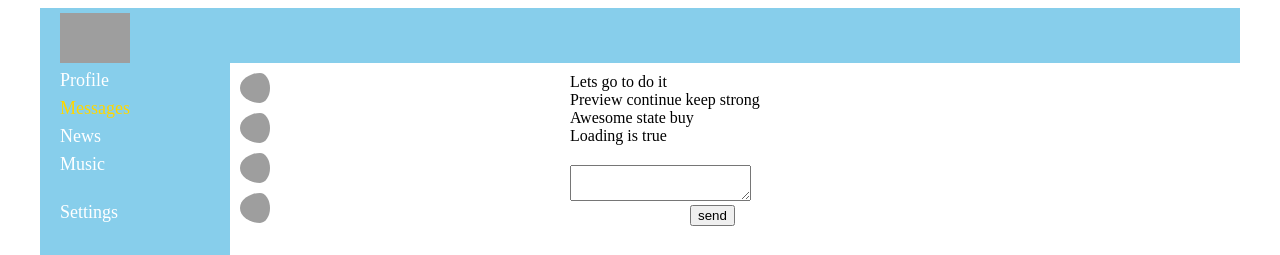
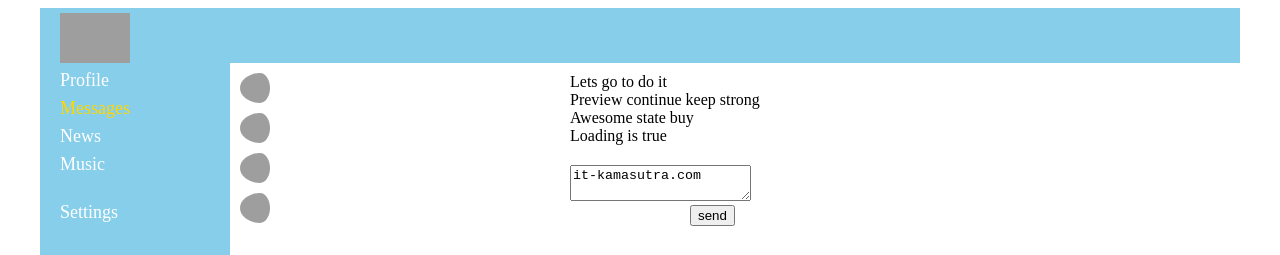
Before and after one commit to el0marca/social-network, a React (Create React App) app: page /dialogs in a window 1280 px wide. Shown: the top 255 px of the page. Built offline with nearby package versions, Linux system fonts and the light colour scheme; grey boxes are pictures that could not be loaded.

Commit message:
updateNewMessageText was added

```diff
--- a/src/components/App/App.jsx
+++ b/src/components/App/App.jsx
@@ -17,7 +17,7 @@ function App(props) {
         <Navbar friend={props.state.sidebar.friends}/>
         <div className='app-wrapper-content'>
           <Route path='/profile' render={()=> <Profile posts={props.state.profilePage.posts}/>} />
-          <Route path='/dialogs' render={()=><Dialogs dialogs={props.state.dialogsPage.dialogs} messages={props.state.dialogsPage.messages} PostMessage={props.PostMessage}/>} />
+          <Route path='/dialogs' render={()=><Dialogs dialogsPage={props.state.dialogsPage} PostMessage={props.PostMessage} updateNewMessageText={props.updateNewMessageText}/>} />
           <Route path='/news' component={News} />
           <Route path='/music' component={Music} />
           <Route path='/settings' component={Settings} />
--- a/src/components/Dialogs/Dialogs.jsx
+++ b/src/components/Dialogs/Dialogs.jsx
@@ -10,13 +10,19 @@ import Messages from './Message/Message';
 
 
 const Dialogs = (props) => {
-    const messageData = props.messages.map(d => <Messages message={d.message} />);
-    const dialogsData = props.dialogs.map(dialog => <Dialog name={dialog.name} id={dialog.id} img={dialog.img} />);
+    const messageData = props.dialogsPage.messages.map(d => <Messages message={d.message} />);
+    const dialogsData = props.dialogsPage.dialogs.map(dialog => <Dialog name={dialog.name} id={dialog.id} img={dialog.img} />);
 
-    const newPostElement=React.createRef();
+    let newPostElement=React.createRef();
+
     const send=()=>{
-        const text =newPostElement.current.value;
+        let text = newPostElement.current.value;
         props.PostMessage(text)
+    }
+
+    const onPostChange=()=>{
+        let text=newPostElement.current.value;
+        props.updateNewMessageText(text)
     }
 
     return (
@@ -26,7 +32,7 @@ const Dialogs = (props) => {
             </div>
             <div className="messages">
                 {messageData}
-                <div className={s.textArea}><textarea ref={newPostElement}></textarea>
+                <div className={s.textArea}><textarea onChange={onPostChange} value={props.dialogsPage.newMessageText} ref={newPostElement}></textarea>
                     <div>
                         <button onClick={send}>send</button>
                     </div>
--- a/src/index.js
+++ b/src/index.js
@@ -1,5 +1,5 @@
 import state from './redux/state.js';
-import {renderEntireTree} from './render.js';
-import {PostMessage} from './redux/state.js';
+import { renderEntireTree } from './render.js';
 
-renderEntireTree(state,PostMessage);
+
+renderEntireTree(state)
--- a/src/redux/state.js
+++ b/src/redux/state.js
@@ -1,6 +1,6 @@
-import {renderEntireTree} from '../render';
+import {renderEntireTree} from '../render'
 
-const state={dialogsPage:{
+let state={dialogsPage:{
     dialogs:[{name:'Alex',id:'1', img:'https://st3.depositphotos.com/15648834/17930/v/600/depositphotos_179308454-stock-illustration-unknown-person-silhouette-glasses-profile.jpg', altImg:'1'},
     {name:'John',id:'2', img:'https://images.pexels.com/photos/771742/pexels-photo-771742.jpeg?auto=compress&cs=tinysrgb&dpr=1&w=500', altImg:'2'},
     {name:'Leon',id:'3', img:'https://i.redd.it/v0caqchbtn741.jpg', altImg:'3'},
@@ -9,7 +9,11 @@ const state={dialogsPage:{
     messages:[{id:1,message:'Lets go to do it'},
     {id:2,message:'Preview continue keep strong'},
     {id:3,message:'Awesome state buy'},
-    {id:4,message:'Loading is true'}]},
+    {id:4,message:'Loading is true'}],
+
+    newMessageText:'it-kamasutra.com',
+},
+
 
     profilePage:{posts:[{message:"It's your first post",likesCount:'15'},
     {message:"It's your second post",likesCount:'38'},
@@ -30,10 +34,15 @@ const state={dialogsPage:{
     id: '3'}]
     }};
 
-    export const PostMessage=(text)=>{
-        const message={id:5,message:text}
-        state.dialogsPage.messages.push(message)
-        renderEntireTree(state, PostMessage);
+    export let PostMessage=(text)=>{
+        let newMessage={id:5,message:text}
+        state.dialogsPage.messages.push(newMessage)
+        renderEntireTree(state);
+        state.dialogsPage.newMessageText=''
+    }
+    export let updateNewMessageText=(newText)=>{
+        state.dialogsPage.newMessageText=newText;
+        renderEntireTree(state);
     }
 
 export default state;
--- a/src/render.js
+++ b/src/render.js
@@ -2,11 +2,13 @@ import React from 'react';
 import ReactDOM from 'react-dom';
 import { BrowserRouter } from 'react-router-dom';
 import App from './components/App/App';
+import {PostMessage} from './redux/state';
+import {updateNewMessageText} from './redux/state'
 
-export const renderEntireTree=(state,post)=>{
+export const renderEntireTree=(state)=>{
     ReactDOM.render(
         <BrowserRouter>
-          <App state={state} PostMessage={post}/>
+          <App state={state} PostMessage={PostMessage} updateNewMessageText={updateNewMessageText}/>
         </BrowserRouter>,
         document.getElementById('root')
       );
```
Also changed, not shown: 2 other files (tests, documents, lock files or other folders).
